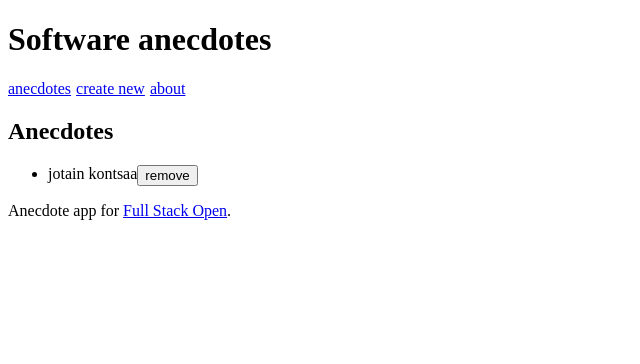
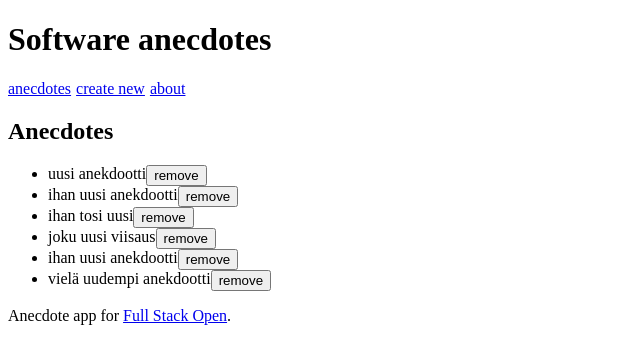
Before and after one commit to Jyrsinho/fsopen_extension, a React (Vite) app in the folder routed-anecdotes/: page / in a window 1280 px wide. Shown: the top 364 px of the page, without its empty margins (0-640 px from the left). Built offline with nearby package versions, Linux system fonts and the light colour scheme; data requests are answered from the project's data file.

Commit message:
CreateNew.jsx ja AnecdoteList.jsx käyttävät useAnecdotes.js hookia

```diff
--- a/routed-anecdotes/db.json
+++ b/routed-anecdotes/db.json
@@ -1,11 +1,46 @@
 {
   "anecdotes": [
     {
-      "content": "jotain kontsaa",
-      "author": "kontsa kontsanen",
-      "info": "www.kontsa.fi",
+      "content": "uusi anekdootti",
+      "author": "Jyri Huhtala",
+      "info": "jyri.fi",
       "votes": 0,
-      "id": "v9ndtFHz1YE"
+      "id": "llbFlFUYwDs"
+    },
+    {
+      "content": "ihan uusi anekdootti",
+      "author": "kari karinen",
+      "info": "kari.fi",
+      "votes": 0,
+      "id": "kQ6iU2mSaUs"
+    },
+    {
+      "content": "ihan tosi uusi",
+      "author": "minä",
+      "info": "mina.fi",
+      "votes": 0,
+      "id": "hZL6XkN3PnY"
+    },
+    {
+      "content": "joku uusi viisaus",
+      "author": "viisas mies",
+      "info": "viisasmies.fi",
+      "votes": 0,
+      "id": "I5cjpDxO3g8"
+    },
+    {
+      "content": "ihan uusi anekdootti",
+      "author": "Jyrin anekdootti",
+      "info": "jyri.fi",
+      "votes": 0,
+      "id": "ZwWymP7xX2I"
+    },
+    {
+      "content": "vielä uudempi anekdootti",
+      "author": "jyri jyrinen",
+      "info": "jyri.fi",
+      "votes": 0,
+      "id": "BzNgsAVKYO4"
     }
   ],
   "$schema": "./node_modules/json-server/schema.json"
--- a/routed-anecdotes/src/App.jsx
+++ b/routed-anecdotes/src/App.jsx
@@ -6,7 +6,7 @@ import Footer from './components/Footer'
 import CreateNew from './components/CreateNew'
 
 const App = () => {
-
+    console.log('rendered App')
     return (
         <Router>
             <div>
--- a/routed-anecdotes/src/components/AnecdoteList.jsx
+++ b/routed-anecdotes/src/components/AnecdoteList.jsx
@@ -1,8 +1,8 @@
 import useAnecdotes from "../hooks/useAnecdotes.js";
 
 const AnecdoteList = () => {
-
     const {anecdotes, deleteAnecdote} = useAnecdotes()
+    console.log('rendered AnecdoteList with anecdotes - ', anecdotes)
 
     const anecdoteDivStyle = {
         display: "flex",
--- a/routed-anecdotes/src/components/CreateNew.jsx
+++ b/routed-anecdotes/src/components/CreateNew.jsx
@@ -1,6 +1,7 @@
 import { useNavigate } from "react-router-dom"
 import {useField} from "../hooks/useField.js";
 import useAnecdotes from "../hooks/useAnecdotes.js";
+import anecdotes from "../services/anecdotes.js";
 
 const CreateNew = () => {
     const [content, resetContent] = useField('text')
@@ -9,10 +10,13 @@ const CreateNew = () => {
     const navigate = useNavigate()
     const {addAnecdote} = useAnecdotes()
 
-    const handleSubmit = (e) => {
+    console.log('rendered CreateNew - component')
+    console.log('anecdotes of createNew - ', anecdotes)
+
+    const handleSubmit = async (e) => {
         e.preventDefault()
         try {
-            addAnecdote({
+            await addAnecdote({
                 content: content.value,
                 author: author.value,
                 info: info.value,
--- a/routed-anecdotes/src/hooks/useAnecdotes.js
+++ b/routed-anecdotes/src/hooks/useAnecdotes.js
@@ -5,6 +5,7 @@ const useAnecdotes = () => {
     const [anecdotes, setAnecdotes] = useState([])
 
     useEffect(() => {
+        console.log('useEffect fetches anecdotes')
         const getAnecdotes = async () => {
             const anecdotes = await anecdoteService.getAll()
             setAnecdotes(anecdotes)
@@ -15,6 +16,7 @@ const useAnecdotes = () => {
     const addAnecdote = async (newAnecdote) => {
         const createdAnecdote = await anecdoteService.createNew(newAnecdote)
         const newAnecdotes = [...anecdotes, createdAnecdote]
+        console.log('addAnecdoteFunction - newAnecdotes after adding - ', newAnecdotes);
         setAnecdotes(newAnecdotes)
     }
 
```
Also changed, not shown: 1 other file (tests, documents, lock files or other folders).
